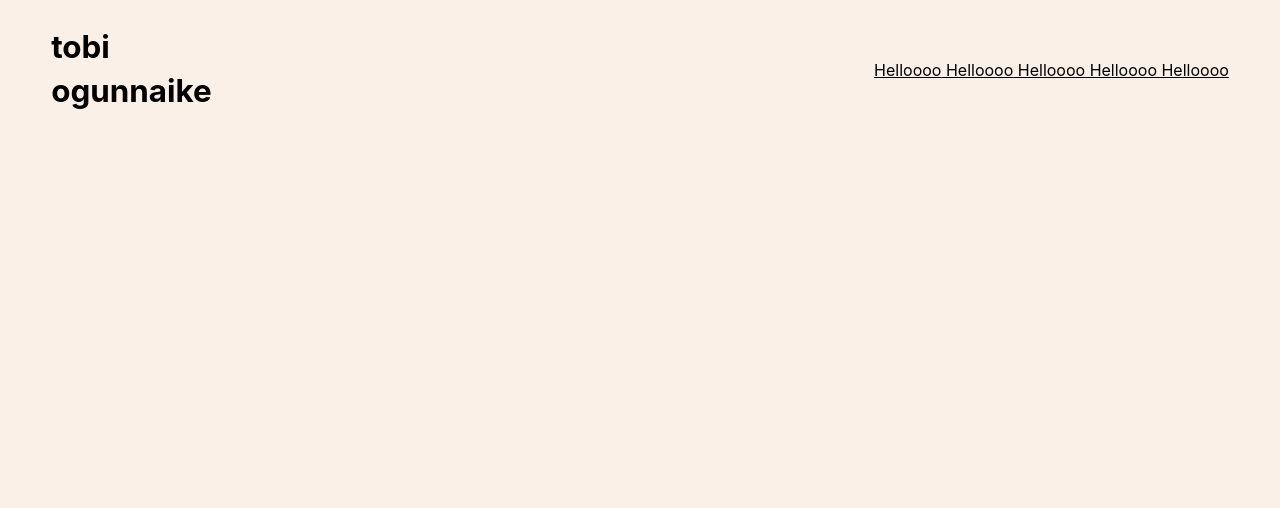
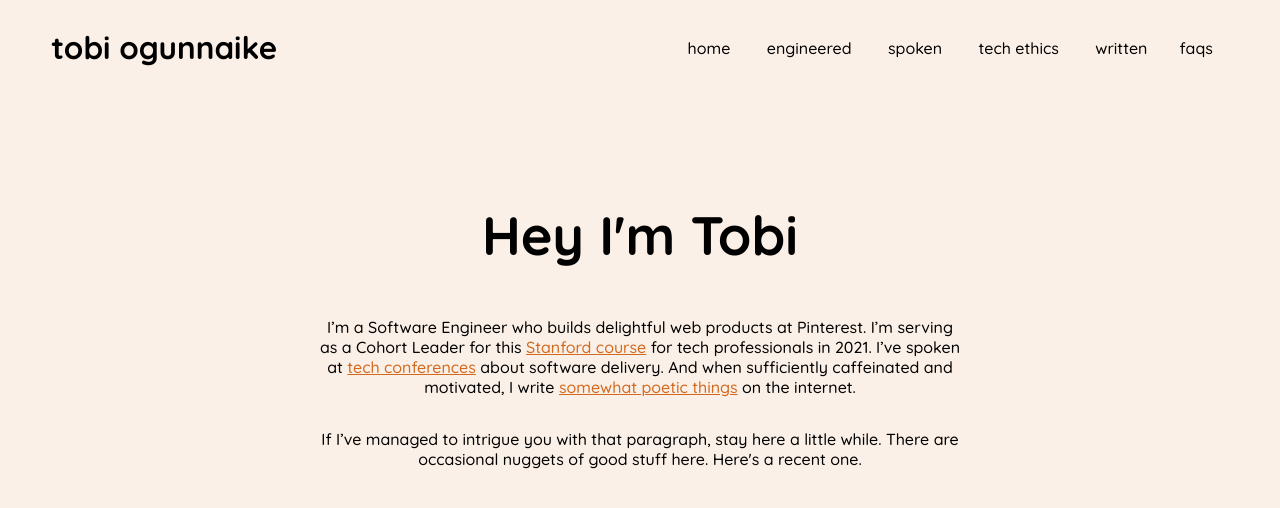
Before and after one commit to tobicodes/tobiwrites, a React (Create React App) app: page / in a window 1280 px wide. Shown: the top 508 px of the page. Built offline with nearby package versions, Linux system fonts and the light colour scheme.

Commit message:
add react-router and basic home page

```diff
--- a/package.json
+++ b/package.json
@@ -10,6 +10,7 @@
     "react": "^17.0.1",
     "react-dom": "^17.0.1",
     "react-router": "^5.2.0",
+    "react-router-dom": "^5.2.0",
     "react-scripts": "4.0.1",
     "serve": "^11.3.2",
     "web-vitals": "^0.2.4"
--- a/src/App.css
+++ b/src/App.css
@@ -1,38 +1,11 @@
-.App {
+.homeMainContent {
+  display: flex;
+  flex-direction: column;
+  justify-content: center;
+  align-items: center;
+  max-width: 50%;
+  margin: 0 auto;
+  padding: 70px 116px; /* how to make this responsive??*/
+  /* min-height: 70vh; */
   text-align: center;
 }
-
-.App-logo {
-  height: 40vmin;
-  pointer-events: none;
-}
-
-@media (prefers-reduced-motion: no-preference) {
-  .App-logo {
-    animation: App-logo-spin infinite 20s linear;
-  }
-}
-
-.App-header {
-  background-color: #282c34;
-  min-height: 100vh;
-  display: flex;
-  flex-direction: column;
-  align-items: center;
-  justify-content: center;
-  font-size: calc(10px + 2vmin);
-  color: white;
-}
-
-.App-link {
-  color: #61dafb;
-}
-
-@keyframes App-logo-spin {
-  from {
-    transform: rotate(0deg);
-  }
-  to {
-    transform: rotate(360deg);
-  }
-}
--- a/src/App.js
+++ b/src/App.js
@@ -1,16 +1,56 @@
-import logo from "./logo.svg";
+import { BrowserRouter as Router, Switch, Route, Link } from "react-router-dom";
 import { PageHeader, Menu, Row, Col } from "antd";
 import "./App.css";
 
 function App() {
   return (
-    <div style={{ backgroundColor: "#fbf0e7", minHeight: "100vh" }}>
-      <Header />
-    </div>
+    <Router>
+      <Switch>
+        <Route exact path="/spoken">
+          <p>hey</p>
+        </Route>
+        <Route exact path="/engineered">
+          <p>hey</p>
+        </Route>
+        <Route exact path="/written">
+          <p>hey</p>
+        </Route>
+        <Route exact path="/tech-ethics">
+          <p>hey</p>
+        </Route>
+        <Route path="*">
+          <Header />
+          <HomeContent />
+        </Route>
+      </Switch>
+    </Router>
   );
 }
 
-const Title = () => {};
+const HomeContent = ({}) => {
+  return (
+    <div className="homeMainContent">
+      <HeaderText>Hey I'm Tobi</HeaderText>
+
+      <p>
+        I’m a Software Engineer who builds delightful web products at Pinterest.
+        I’m serving as a Cohort Leader for this{" "}
+        <ExternalLink href="#">Stanford course</ExternalLink> for tech
+        professionals in 2021. I’ve spoken at{" "}
+        <ExternalLink href="#">tech conferences</ExternalLink> about software
+        delivery. And when sufficiently caffeinated and motivated, I write{" "}
+        <ExternalLink href="#">somewhat poetic things</ExternalLink> on the
+        internet.{" "}
+      </p>
+
+      <p>
+        If I’ve managed to intrigue you with that paragraph, stay here a little
+        while. There are occasional nuggets of good stuff here. Here's a recent
+        one.
+      </p>
+    </div>
+  );
+};
 
 const Header = () => {
   // TODO write this in a css file
@@ -22,13 +62,13 @@ const Header = () => {
           padding: "2vw 4vw",
           display: "flex",
           flexWrap: "nowrap",
-          flex: "1 0 67%",
+          // flex: "1 0 67%",
           alignItems: "center",
         }}
       >
         <h1
           style={{
-            float: "left", // textAlign?
+            // float: "left", // textAlign?
             fontSize: `calc((2 - 1) * 1.2vw + 1rem`, // squarespace does this
             color: "#000",
             lineHeight: "1.4em",
@@ -39,37 +79,57 @@ const Header = () => {
           tobi ogunnaike
         </h1>
         <div
-          style={{ paddingLeft: "2vw", textAlign: "right", width: "1000px" }}
+          className="navListContainer"
+          style={{
+            marginLeft: "auto",
+            paddingLeft: "2vw",
+            textAlign: "right",
+            // width: "1000px",
+          }}
         >
-          <InternalLink to="#"> Helloooo</InternalLink>
-          <InternalLink to="#"> Helloooo</InternalLink>
-          <InternalLink to="#"> Helloooo</InternalLink>
-          <InternalLink to="#"> Helloooo</InternalLink>
-          <InternalLink to="#"> Helloooo</InternalLink>
-          {/* <a href="#" target="_blank" rel="noopener">
-            hey
-          </a> */}
-          {/* <span style={{ fontSize: `calc(0vw + 1rem)` }}>hello </span>
-          <span style={{ fontSize: `calc(0vw + 1rem)` }}>hello </span>
-          <span style={{ fontSize: `calc(0vw + 1rem)` }}>hello </span>
-          <span style={{ fontSize: `calc(0vw + 1rem)` }}>hello </span> */}
+          <InternalLink to="/"> home</InternalLink>
+          <InternalLink to="/engineered"> engineered</InternalLink>
+          <InternalLink to="/spoken"> spoken</InternalLink>
+          <InternalLink to="/tech-ethics"> tech ethics</InternalLink>
+          <InternalLink to="#"> written</InternalLink>
+          <InternalLink to="#">faqs</InternalLink>
         </div>
       </div>
-      {/* <Menu mode="horizontal">
-          <Menu.Item>Menu</Menu.Item>
-
-          <Menu.Item>SubMenuItem</Menu.Item>
-        </Menu> */}
     </>
   );
 };
 
+/* <span style={{ fontSize: `calc(0vw + 1rem)` }}>hello </span> */
+
 const InternalLink = ({ to, children }) => {
+  // TODO use Link component
+  return (
+    <Link
+      to={to}
+      style={{
+        color: "#000",
+        fontSize: `calc(0vw + 1rem)`,
+        padding: "1em",
+        textDecoration: "none",
+      }}
+    >
+      {children}
+    </Link>
+  );
+};
+
+const ExternalLink = ({ href, children }) => {
   return (
     <a
-      style={{ color: "#000" }}
+      style={{
+        // color: "#f78978",
+        // color: "#DE705F",
+        color: "chocolate",
+        fontSize: `calc(0vw + 1rem)`,
+        textDecoration: "underline",
+      }}
       className="tbd"
-      href={to}
+      href={href}
       target="_blank"
       rel="noopener"
     >
@@ -78,4 +138,13 @@ const InternalLink = ({ to, children }) => {
   );
 };
 
+const HeaderText = ({ children, size = "md" }) => {
+  // TODO use size to determine css className and put this in some util folder
+  return (
+    <h1 style={{ fontWeight: "700", fontSize: "54px", marginBottom: "32px" }}>
+      {children}
+    </h1>
+  );
+};
+
 export default App;
--- a/src/index.css
+++ b/src/index.css
@@ -1,13 +1,20 @@
+@import url("https://fonts.googleapis.com/css2?family=Quicksand:wght@400;500;600;700&display=swap");
+
 body {
+  background-color: #fbf0e7;
+  min-height: 100vh;
   margin: 0;
-  font-family: -apple-system, BlinkMacSystemFont, 'Segoe UI', 'Roboto', 'Oxygen',
-    'Ubuntu', 'Cantarell', 'Fira Sans', 'Droid Sans', 'Helvetica Neue',
+  font-family: -apple-system, BlinkMacSystemFont, "Segoe UI", "Roboto", "Oxygen",
+    "Ubuntu", "Cantarell", "Fira Sans", "Droid Sans", "Helvetica Neue",
     sans-serif;
   -webkit-font-smoothing: antialiased;
   -moz-osx-font-smoothing: grayscale;
+  font-family: "Quicksand", sans-serif;
+  font-weight: 500;
+  overflow-wrap: break-word;
 }
 
 code {
-  font-family: source-code-pro, Menlo, Monaco, Consolas, 'Courier New',
+  font-family: source-code-pro, Menlo, Monaco, Consolas, "Courier New",
     monospace;
 }
```
